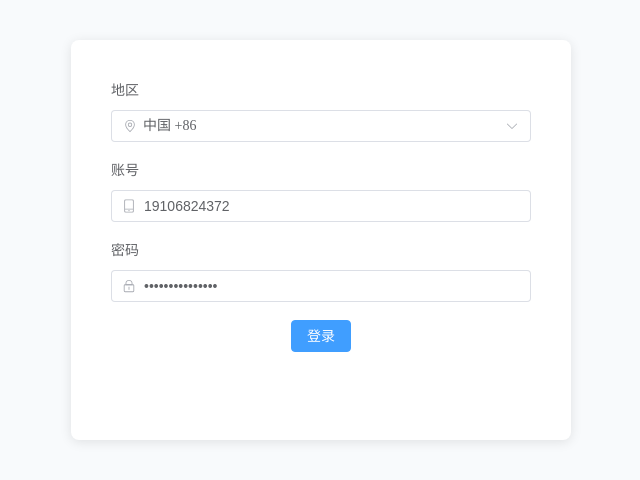
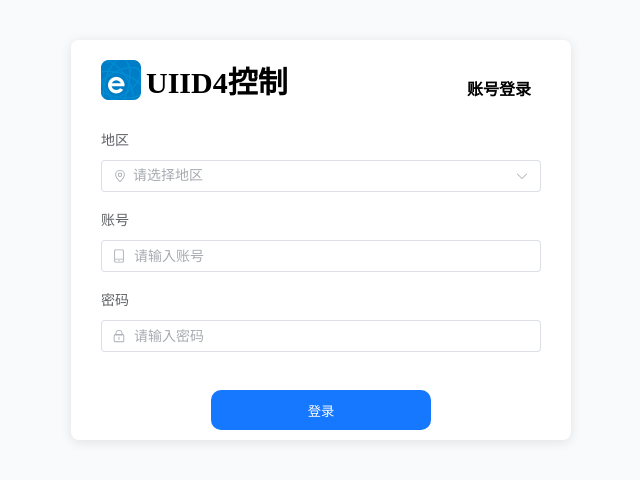
Before and after one commit to acsuperman/UIID4-, a Vue app: page /login in a window 1280 px wide. Shown: the part 160-640 px from the top of the page, without its empty margins (319-959 px from the left). Built offline with nearby package versions, Linux system fonts and the light colour scheme.

Commit message:
长链接自动重连逻辑，交互、UI优化

```diff
--- a/index.html
+++ b/index.html
@@ -1,14 +1,14 @@
 <!doctype html>
-<html lang="en" style="width: 100%; height: 100%;">
+<html lang="en">
 
 <head>
   <meta charset="UTF-8" />
-  <link rel="icon" type="image/svg+xml" href="/favicon.svg" />
+  <link rel="icon" type="image/svg+xml" href="/src/assets/logo.png" />
   <meta name="viewport" content="width=device-width, initial-scale=1.0" />
-  <title>second-week</title>
+  <title>UIID4控制</title>
 </head>
 
-<body style="margin: 0; padding: 0; width: 100%; height: 100%;box-sizing: border-box;">
+<body style="margin: 0; padding: 0;box-sizing: border-box;">
   <div id="app"></div>
   <script type="module" src="/src/main.ts"></script>
 </body>
--- a/src/api/axios.ts
+++ b/src/api/axios.ts
@@ -1,5 +1,6 @@
 import axios, { type InternalAxiosRequestConfig } from "axios";
 import { useUserStore } from "@/store/user";
+import { ElMessage } from "element-plus";
 
 
 const api = axios.create({});
@@ -26,6 +27,7 @@ const normalSign = (config: InternalAxiosRequestConfig) => {
     config.headers["Authorization"] = `Bearer ${userStore.accessToken}`;
 }
 
+
 api.interceptors.request.use(async (config: InternalAxiosRequestConfig) => {
     const urlWithoutQuery = (config.url as string).split("?")[0];
     if (apiNeedSign.includes(urlWithoutQuery)) {
@@ -38,15 +40,19 @@ api.interceptors.request.use(async (config: InternalAxiosRequestConfig) => {
 });
 
 api.interceptors.response.use(response => {
+    if (response.data.error !== 0) {
+        ElMessage.error(response.data.msg)
+        throw new Error(response.data.msg)
+    }
     if (response.config.url && apiNoDoubleData.includes(response.config.url.split("?")[0])) {
         return response.data;
     }
     return response.data.data;
 }, error => {
-    if (error.response?.status === 401) {
-        useUserStore().logout();
-    }
-    console.error("API Error:", error);
+    // if (error.response?.status === 401) {
+    //     useUserStore().logout();
+    // }
+    // console.error("API Error:", error);
     throw error;
 });
 
--- a/src/common/websocket.ts
+++ b/src/common/websocket.ts
@@ -28,10 +28,12 @@ export interface WebSocketMessage {
 
 
 export function useWebSocket(domain: string, port: number, handshake: HandshakeParams) {
-    const connected = ref(false)
+
     const config = ref<WsConfig | null>(null)
     let ws: WebSocket | null = null
     let heartbeatTimer: ReturnType<typeof setTimeout> | null = null
+    let heartbeatTimeoutTimer: ReturnType<typeof setTimeout> | null = null
+    const heartbeatTimeout = 5000
     const listeners: Array<(data: any) => void> = []
 
     const connect = () => {
@@ -54,10 +56,13 @@ export function useWebSocket(domain: string, port: number, handshake: HandshakeP
 
         ws.onmessage = (event) => {
             console.log("WebSocket message received:", event)
-            const msg = JSON.parse(event.data)
+            if (event.data === "pong") {
+                clearTimeout(heartbeatTimeoutTimer ? heartbeatTimeoutTimer : undefined)
+                return
+            }
+            let msg = JSON.parse(event.data)
             console.log("WebSocket message parsed:", msg)
             if (msg.error === 0 && msg.config) {
-                connected.value = true
                 config.value = msg.config
                 startHeartbeat()
             }
@@ -65,13 +70,11 @@ export function useWebSocket(domain: string, port: number, handshake: HandshakeP
         }
 
         ws.onclose = () => {
-            connected.value = false
-            console.log("WebSocket connection closed")
             stopHeartbeat()
+            connect()
         }
 
         ws.onerror = () => {
-            console.log("WebSocket connection error")
             ws?.close()
         }
     }
@@ -80,7 +83,11 @@ export function useWebSocket(domain: string, port: number, handshake: HandshakeP
         if (!config.value || config.value.hb !== 1) return
         const interval = (config.value.hbInterval || 90) * (0.8 + Math.random() * 0.2)
         heartbeatTimer = setTimeout(() => {
-            ws?.send(JSON.stringify({ action: 'ping', sequence: Date.now().toString() }))
+            ws?.send("ping")
+            heartbeatTimeoutTimer = setTimeout(() => {
+                stopHeartbeat()
+                connect()
+            }, heartbeatTimeout);
             startHeartbeat()
         }, interval * 1000)
     }
@@ -106,5 +113,5 @@ export function useWebSocket(domain: string, port: number, handshake: HandshakeP
         listeners.push(handler)
     }
 
-    return { connected, config, connect, send, close, onMessage, listeners }
+    return { config, connect, send, close, onMessage, listeners }
 }
--- a/src/components/deviceDashBoard/deviceCard.vue
+++ b/src/components/deviceDashBoard/deviceCard.vue
@@ -37,6 +37,13 @@ const isCanControl = computed(() => device.value.extra.uiid === 4)
 #device-card {
     border-radius: 16px;
     background-color: rgb(255 255 255);
+    box-shadow: 1px 1px 0.4px grey;
+    position: relative;
+    transition: transform 0.3s ease;
 
 }
+
+#device-card:hover {
+    transform: rotate(5deg);
+}
 </style>
--- a/src/components/deviceDashBoard/deviceControl.vue
+++ b/src/components/deviceDashBoard/deviceControl.vue
@@ -65,6 +65,7 @@ const changeChannelStatus = (device: itemData, outlet: number) => {
 }
 
 .slider {
+    position: absolute;
     width: 80%;
     height: 45%;
     border-radius: 15px;
@@ -72,19 +73,16 @@ const changeChannelStatus = (device: itemData, outlet: number) => {
     justify-content: center;
     align-items: center;
     color: white;
-
-
+    transition: top 0.3s ease, background-color 0.3s ease;
 }
 
 .on-status {
-    margin-top: 6px;
+    top: 6px;
     background-color: rgb(24 144 255);
 }
 
 .off-status {
-    margin-top: calc(100%-6px);
+    top: calc(55% - 6px);
     background-color: rgb(197 198 200);
-    position: absolute;
-    bottom: 6px;
 }
 </style>
--- a/src/components/deviceDashBoard/index.vue
+++ b/src/components/deviceDashBoard/index.vue
@@ -2,7 +2,7 @@
 import { useUserStore } from "@/store/user";
 import { storeToRefs } from 'pinia'
 import { getFamilyDeviceList } from "@/api";
-import { watch, ref, onMounted } from "vue";
+import { watch, ref, nextTick } from "vue";
 import DeviceCard from "@/components/deviceDashBoard/deviceCard.vue";
 import type { itemData } from "@/api";
 import type { WebSocketMessage } from "@/common/websocket";
@@ -45,8 +45,8 @@ const onDeviceCardClick = (device: itemData) => {
 
 
 
-watch(currentChooseInfo, async (newVal) => {
-    if (newVal.familyId) {
+watch(currentChooseInfo, async (newVal, oldVal) => {
+    if (newVal.familyId && newVal.familyId !== oldVal.familyId) {
         const res = await getFamilyDeviceList(newVal.familyId)
         roomDeviceList.value = {}
         res.thingList.forEach((thing) => {
@@ -57,9 +57,19 @@ watch(currentChooseInfo, async (newVal) => {
             }
             roomDeviceList.value[roomId].push(itemData)
         })
-
         roomList.value = userStore.familyInfo.familyList.find(family => family.id === newVal.familyId)?.roomList || []
-
+    }
+    await nextTick()
+    if (newVal.roomName) {
+        const elements = document.querySelectorAll('.room-name')
+        for (const el of elements) {
+            if (el.textContent?.trim() === newVal.roomName) {
+                el.scrollIntoView({ behavior: "smooth", block: "start" })
+                break
+            }
+        }
+    } else {
+        document.getElementById('family-name')?.scrollIntoView({ behavior: "smooth", block: "start" })
     }
 }, {})
 
@@ -98,13 +108,12 @@ watch(wsClient, (newVal) => {
 #family-name {
     font-size: 40px;
     font-weight: bold;
-    margin-left: 16px 0px 16px 16px;
+    margin: 16px 0px 16px 16px;
 }
 
 .room-name {
     font-size: 20px;
     font-weight: bold;
     margin: 16px;
-
 }
 </style>
--- a/src/components/treeCard/index.vue
+++ b/src/components/treeCard/index.vue
@@ -69,8 +69,7 @@ getFamilyAndRoomInfo().then((res) => {
 
 <template>
     <div id="tree-wrapper">
-        <el-tree-v2 style="max-width: 600px" :data="treeData" :props="treeProps" :height="1000"
-            @nodeClick="nodeClick" />
+        <el-tree-v2 style="max-width: 600px" :data="treeData" :props="treeProps" :height="520" @nodeClick="nodeClick" />
     </div>
 </template>
 
--- a/src/pages/home/index.vue
+++ b/src/pages/home/index.vue
@@ -52,7 +52,7 @@ header {
 
 aside {
     width: 20vw;
-    height: 100%;
+    height: 90%;
     border-radius: 30px;
     margin: 16px;
     background-color: rgb(255 255 255);
--- a/src/pages/login/index.vue
+++ b/src/pages/login/index.vue
@@ -6,12 +6,13 @@ import { ElMessage } from 'element-plus'
 import { useUserStore } from "@/store/user";
 import router from '@/router';
 import { countries } from "@/common"
+import logo from "@/assets/logo.png"
 const userStore = useUserStore()
 
 const form = reactive({
-  account: '19106824372',
-  country: '+86',
-  password: 'acsuperman@peng'
+  account: '',
+  country: '',
+  password: ''
 })
 
 const labelPosition = ref<FormProps['labelPosition']>('top')
@@ -24,15 +25,25 @@ const onSubmit = () => {
   }
   userStore.login(form.country + form.account, form.password, form.country).then(() => {
     router.push("/home")
-  }).catch(() => {
-    ElMessage.error("登录失败，请检查账号、密码和国家是否正确")
   })
 }
+
+
 </script>
 
 <template>
   <div id="wraper">
     <div id="login-card">
+      <div style="display: flex;margin: 20px 0px 0px 30px;">
+        <img :src="logo" alt="" height="40px">
+        <div style="height: 40px;display: flex;align-items: center;margin-left: 5px;font-weight: bold;font-size: 30px;">
+          UIID4控制</div>
+        <div
+          style="height: 40px;font-weight: bold;display: flex;align-items: end;margin-left: auto; margin-right: 40px;">
+          账号登录
+        </div>
+      </div>
+
       <div id="login-form">
         <el-form :model="form" label-width="auto" style="max-width: 600px" :label-position="labelPosition">
           <el-form-item label="地区">
@@ -65,7 +76,9 @@ const onSubmit = () => {
           </el-form-item>
           <el-form-item>
             <div style="display: flex; justify-content: center;width: 100%;">
-              <el-button type="primary" @click="onSubmit">登录</el-button>
+              <button @click.prevent="onSubmit">
+                登录
+              </button>
             </div>
           </el-form-item>
         </el-form>
@@ -92,9 +105,25 @@ const onSubmit = () => {
   left: 50%;
   top: 50%;
   transform: translate(-50%, -50%);
+  overflow: hidden;
 }
 
 #login-form {
-  padding: 40px;
+  padding: 30px;
+}
+
+button {
+  width: 50%;
+  background-color: #1677ff;
+  height: 40px;
+  color: white;
+  border-radius: 10px;
+  margin-top: 20px;
+  border: 0px;
+  transition: width 0.3s ease;
+}
+
+button:hover {
+  width: 80%;
 }
 </style>
--- a/src/router/index.ts
+++ b/src/router/index.ts
@@ -26,6 +26,9 @@ router.beforeEach((to) => {
     if (to.meta.requiresAuth && !userStore.accessToken) {
         return '/login'
     }
+    if (to.path === "/login" && userStore.accessToken) {
+        return "/home"
+    }
 })
 
 export default router
--- a/src/style.css
+++ b/src/style.css
@@ -1,6 +1,6 @@
 #app {
-    width: 100%;
-    height: 100%;
+    width: 100vw;
+    height: 100vh;
     background-color: rgb(248 250 252);
-    overflow: hidden;
+    overflow: auto;
 }
```
